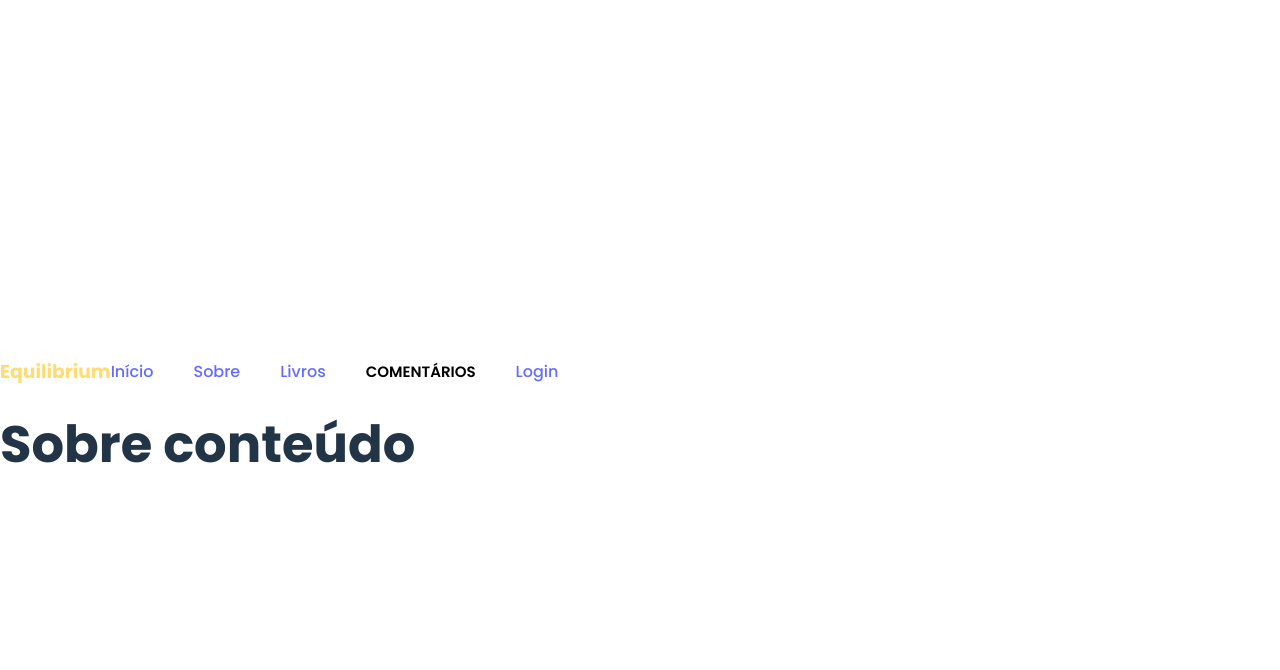
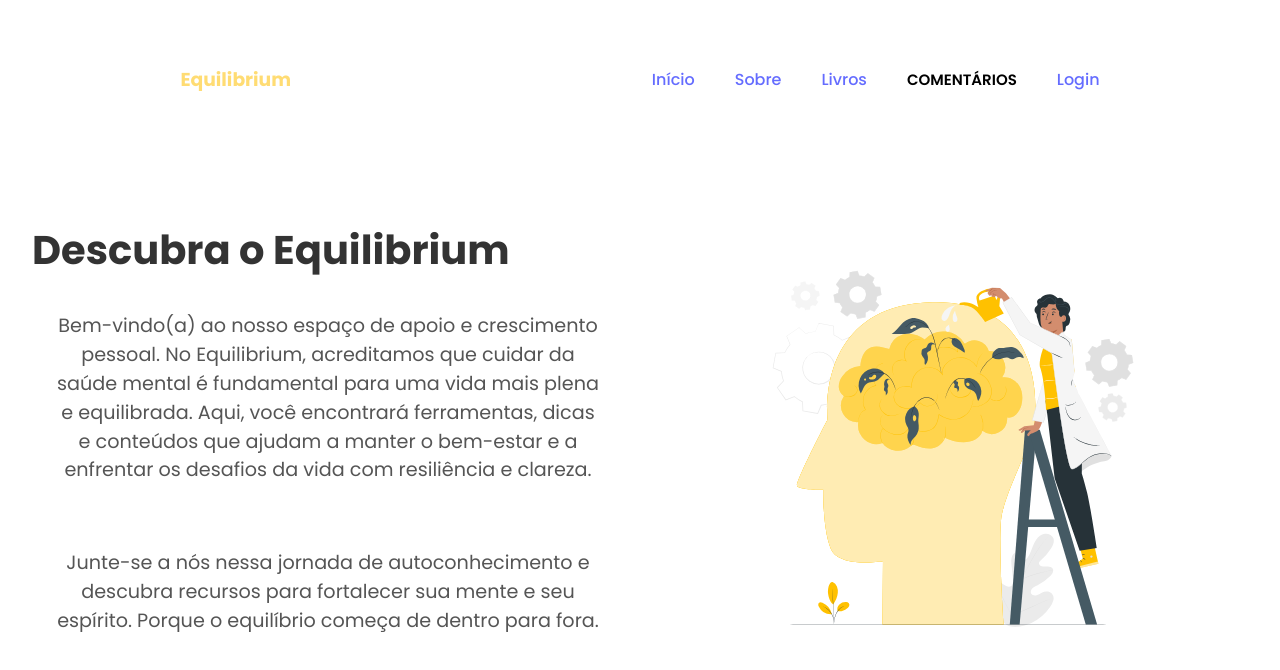
Before and after one commit to maeldsoncavalcante100/projeto-final-Equilibrium, a React (Vite) app in the folder Equilibrium/: page /sobre in a window 1280 px wide. Shown: the top 670 px of the page. Built offline with nearby package versions, Linux system fonts and the light colour scheme.

Commit message:
:sparkles: feat: Creating and styling About page

```diff
--- a/Equilibrium/src/Pages/Sobre/Sobre.modules.css
+++ b/Equilibrium/src/Pages/Sobre/Sobre.modules.css
@@ -0,0 +1,37 @@
+.sobre {
+    display: flex;
+    align-items: center;
+    justify-content: center;
+    padding: 2rem;
+    gap: 2rem;
+    min-height: 80vh;
+}
+
+.sobre-texto {
+    flex: 1;
+    color: #333;
+}
+
+.sobre-texto h1 {
+    font-size: 2.5rem;
+    color: #333;
+}
+
+.sobre-texto p {
+    font-size: 1.2rem;
+    line-height: 1.5;
+    color: #555;
+    margin-top: 1rem;
+}
+
+.sobre-imagem {
+    flex: 1;
+    display: flex;
+    justify-content: center;
+}
+
+.sobre-imagem img {
+    width: 80%;
+    max-width: 400px;
+    border-radius: 15px;
+}
--- a/Equilibrium/src/Pages/Sobre/index.jsx
+++ b/Equilibrium/src/Pages/Sobre/index.jsx
@@ -1,7 +1,31 @@
-function Sobre() {
-    return (
-        <h1>Sobre conteúdo</h1>
-    )
-}
+import "./Sobre.modules.css";
+import MeditacaoImg from "../../assets/Mental health-pana.svg";
+
+const Sobre = () => {
+  return (
+    <section className="sobre">
+      <div className="sobre-texto">
+        <h1>
+          Descubra o <span className="equilibrium">Equilibrium</span>
+        </h1>
+        <p>
+          Bem-vindo(a) ao nosso espaço de apoio e crescimento pessoal. No
+          Equilibrium, acreditamos que cuidar da saúde mental é fundamental para
+          uma vida mais plena e equilibrada. Aqui, você encontrará ferramentas,
+          dicas e conteúdos que ajudam a manter o bem-estar e a enfrentar os
+          desafios da vida com resiliência e clareza.
+        </p>
+        <p>
+          Junte-se a nós nessa jornada de autoconhecimento e descubra recursos
+          para fortalecer sua mente e seu espírito. Porque o equilíbrio começa
+          de dentro para fora.
+        </p>
+      </div>
+      <div className="sobre-imagem">
+        <img src={MeditacaoImg} alt="Pessoa meditando" />
+      </div>
+    </section>
+  );
+};
 
 export default Sobre;
```
Also changed, not shown: Equilibrium/src/assets/Mental health-pana.svg (added).
